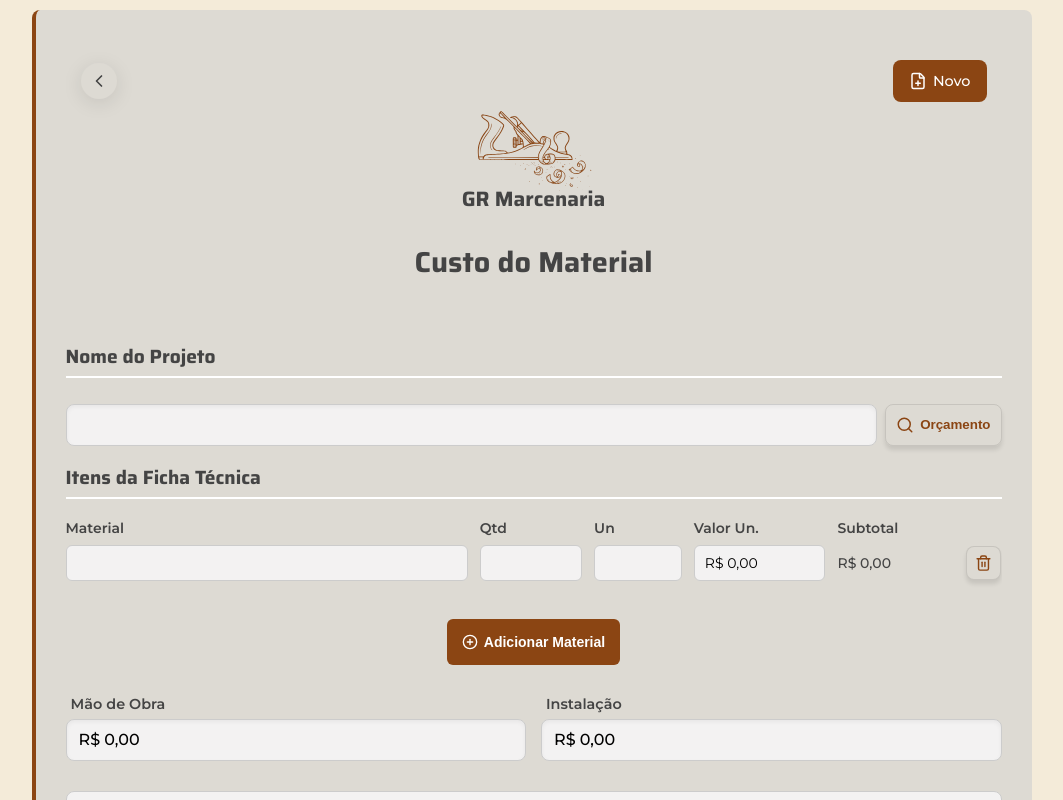
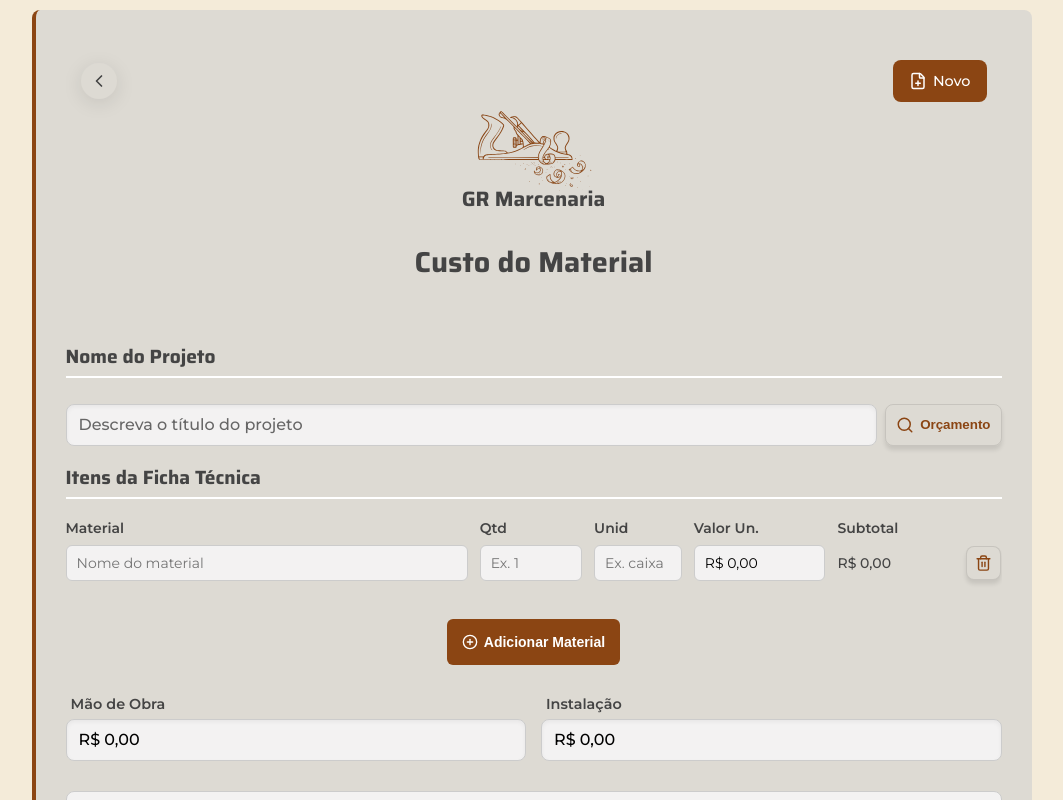
Before and after one commit to VagnerBeraldo/PI5-Marcenaria, a React (Vite) app in the folder frontend/: page /custo-do-material in a window 1280 px wide. Shown: the whole page, without its empty margins (107-1170 px from the left). Built offline with nearby package versions, Linux system fonts and the light colour scheme.

Commit message:
style: ajuste de acessibilidade

```diff
--- a/frontend/src/pages/CustoDoMaterial.jsx
+++ b/frontend/src/pages/CustoDoMaterial.jsx
@@ -428,6 +428,7 @@ export default function CustoDoMaterial() {
         html: `<input type="text" id="swal-search-plano" class="swal2-input input-pesquisa" placeholder="Buscar projeto..."><div id="swal-results-plano" class="lista-resultados"></div>`,
         showConfirmButton: false,
         showCancelButton: true,
+        cancelButtonText: "Cancelar",
         didOpen: () => {
           const input = document.getElementById("swal-search-plano");
           const list = document.getElementById("swal-results-plano");
@@ -679,6 +680,7 @@ export default function CustoDoMaterial() {
         <div className="cotainer-nomeProjeto">
           <input
             type="text"
+            placeholder="Descreva o título do projeto"
             className="nomeProjeto"
             value={nomeProjeto}
             onChange={(e) => {
@@ -703,7 +705,7 @@ export default function CustoDoMaterial() {
         <div className="tabela-header">
           <span className="col-mat">Material</span>
           <span className="col-qtd">Qtd</span>
-          <span className="col-un">Un</span>
+          <span className="col-un">Unid</span>
           <span className="col-val">Valor Un.</span>
           <span className="col-sub">Subtotal</span>
           <span className="col-del"></span>
@@ -712,6 +714,7 @@ export default function CustoDoMaterial() {
           <div key={item.id} className="tabela-row">
             <input
               className="col-mat"
+              placeholder="Nome do material"
               type="text"
               value={item.material}
               onChange={(e) =>
@@ -721,6 +724,7 @@ export default function CustoDoMaterial() {
             <input
               className="col-qtd"
               type="number"
+              placeholder="Ex. 1"
               value={item.quantidade}
               onChange={(e) =>
                 atualizarItem(item.id, "quantidade", e.target.value)
@@ -729,6 +733,7 @@ export default function CustoDoMaterial() {
             />
             <input
               className="col-un"
+              placeholder="Ex. caixa"
               type="text"
               value={item.unidade_medida}
               onChange={(e) =>
```
